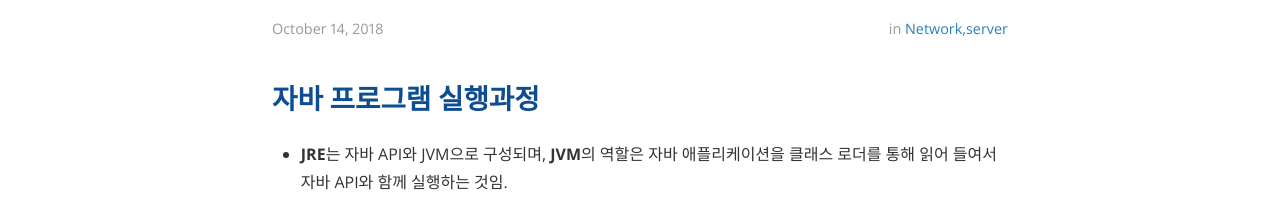
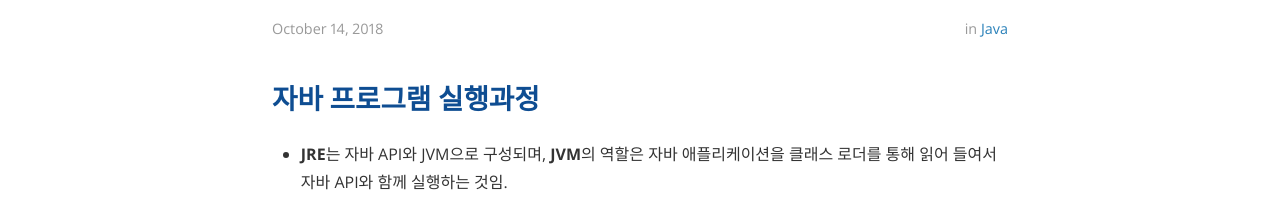
Before and after one commit to EunHyeJung/EunHyeJung.github.io, a Jekyll site: the page built from _posts/Java/2018-10-14-java-basic-jvm.md, in a window 1280 px wide. Shown: the part 503-716 px from the top of the page. Built offline with Jekyll 4.4.1, drawn with Linux system fonts in a browser that asks for light colours; nearby versions of some CDN libraries; comment, search, counter and statistics services are not loaded.

```diff
--- a/_posts/Java/2018-10-14-java-basic-jvm.md
+++ b/_posts/Java/2018-10-14-java-basic-jvm.md
@@ -3,7 +3,7 @@
 title:  "기초 : 자바 프로그램 실행과정, JVM"
 date:   2018-10-14
 author: EunHye Jung
-categories: network,server
+categories: java
 comment : true
 tags:	java, 자바, JVM, 자바가상머신
 cover:  "/assets/instacode.png"
```
